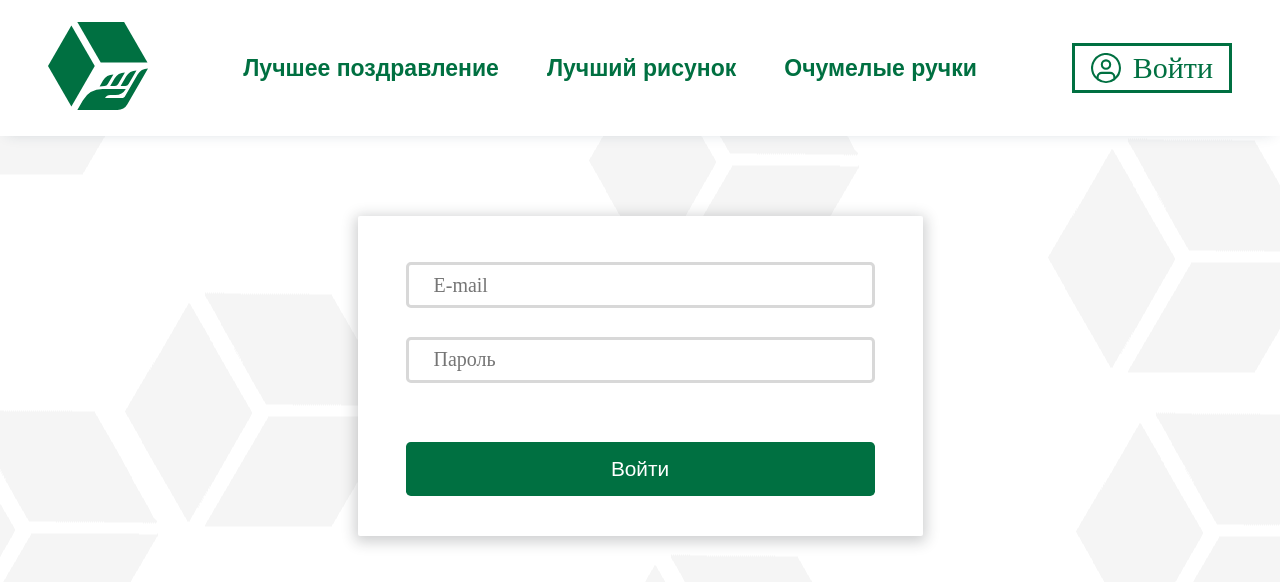
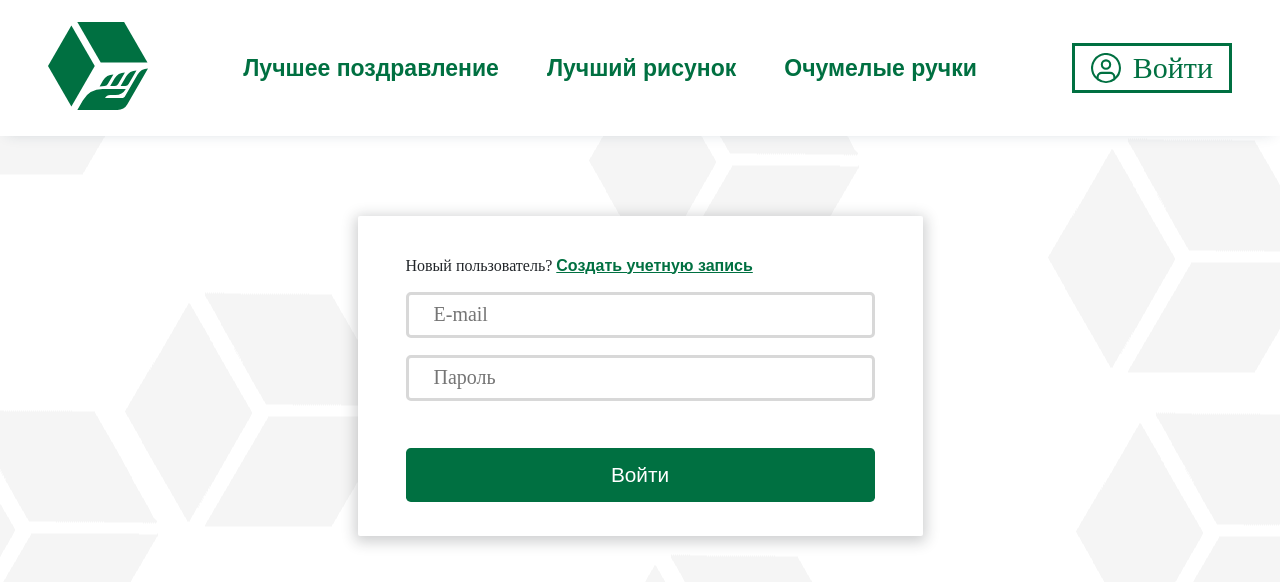
Before and after one commit to egorova-sofya/garant-logistics-competitions, a React (Create React App) app: page /login in a window 1280 px wide. Shown: the top 582 px of the page. Built offline with nearby package versions, Linux system fonts and the light colour scheme.

Commit message:
added registration link to Login component

```diff
--- a/src/components/Autorisation/Form/Form.js
+++ b/src/components/Autorisation/Form/Form.js
@@ -1,14 +1,23 @@
 import { useState } from "react";
+import { Link } from "react-router-dom";
 import Button from "../../Button/Button";
 import s from "./Form.module.css";
 
-const Form = ({ title, handleClick }) => {
+const Form = ({ title, handleClick, login }) => {
   const [email, setEmail] = useState("");
   const [pass, setPass] = useState("");
   console.log(title);
   return (
     <>
       <div className={s.wrapper}>
+        {login && (
+          <p className={s.linkText}>
+            Новый пользователь?{" "}
+            <Link className={s.link} to="/registration">
+              Создать учетную запись
+            </Link>
+          </p>
+        )}
         <input
           className={s.input}
           placeholder="E-mail"
--- a/src/components/Autorisation/Form/Form.module.css
+++ b/src/components/Autorisation/Form/Form.module.css
@@ -34,3 +34,16 @@
   max-height: 100px;
   width: 100%;
 }
+
+.link {
+  color: var(--greenColor);
+  font-family: "Gotham Pro Bold", sans-serif;
+  font-weight: 700;
+  font-size: 16px;
+}
+
+.linkText {
+  align-self: flex-start;
+  font-family: inherit;
+  font-size: 16px;
+}
--- a/src/components/Autorisation/Login/Login.js
+++ b/src/components/Autorisation/Login/Login.js
@@ -1,11 +1,12 @@
 import React from "react";
 import Form from "../Form/Form";
 
-const Login = ({ title }) => {
+const Login = ({ title, login }) => {
   return (
     <div>
       <Form
         title={title}
+        login={login}
         // handleClick={handlLogin}
       />
     </div>
--- a/src/components/Autorisation/SignUp/SignUp.js
+++ b/src/components/Autorisation/SignUp/SignUp.js
@@ -1,12 +1,14 @@
 import React from "react";
 import Form from "../Form/Form";
 
-const SignUp = ({ title }) => {
+const SignUp = ({ title, login }) => {
   return (
     <div>
       <div>
         <Form
           title={title}
+          login={login}
+
           // handleClick={handlLogin}
         />
       </div>
--- a/src/pages/LoginPage/LoginPage.js
+++ b/src/pages/LoginPage/LoginPage.js
@@ -5,7 +5,7 @@ import { withLayout } from "../../hoc/Layout/Layout";
 const LoginPage = () => {
   return (
     <div>
-      <Login title={"Войти"} />
+      <Login title={"Войти"} login={true} />
     </div>
   );
 };
--- a/src/pages/RegisterPage/RegisterPage.js
+++ b/src/pages/RegisterPage/RegisterPage.js
@@ -5,7 +5,7 @@ import { withLayout } from "../../hoc/Layout/Layout";
 const RegisterPage = () => {
   return (
     <div>
-      <SignUp title={"Зарегистрироваться"} />
+      <SignUp title={"Зарегистрироваться"} login={false} />
     </div>
   );
 };
```
